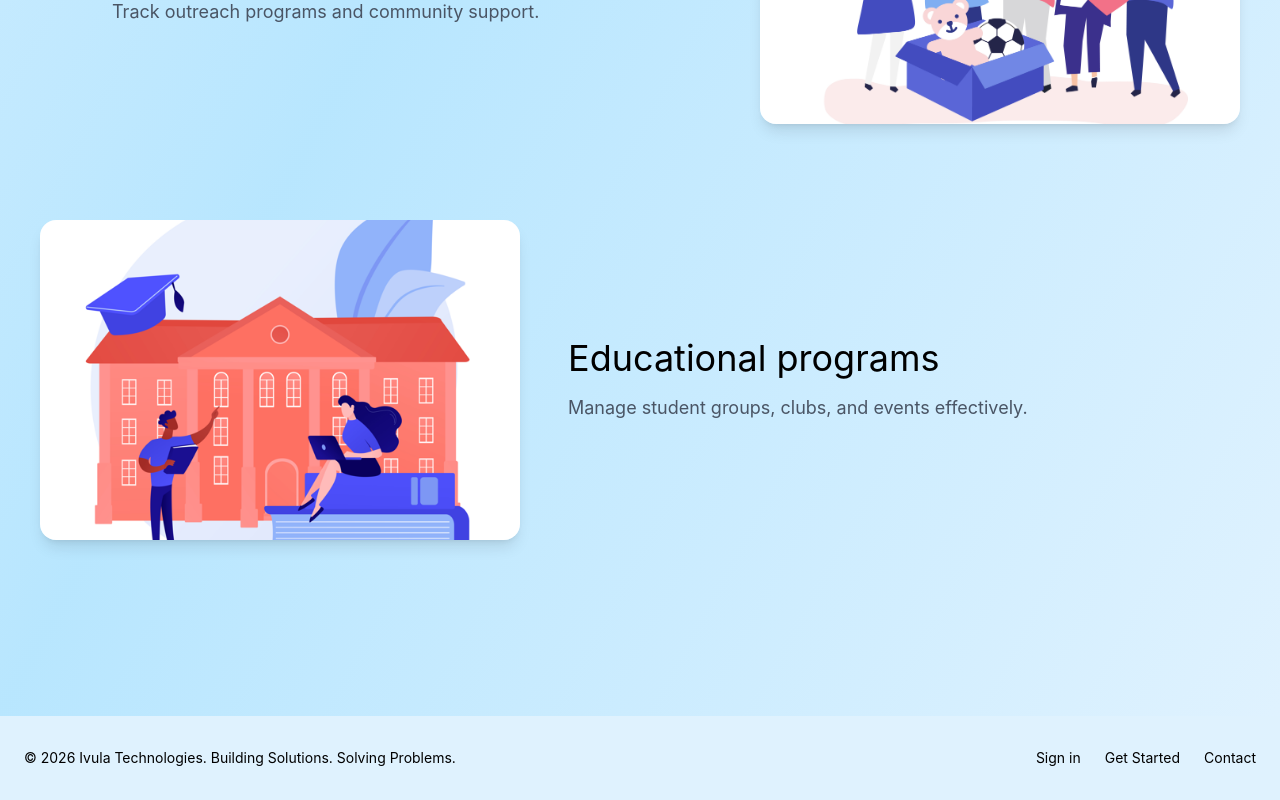
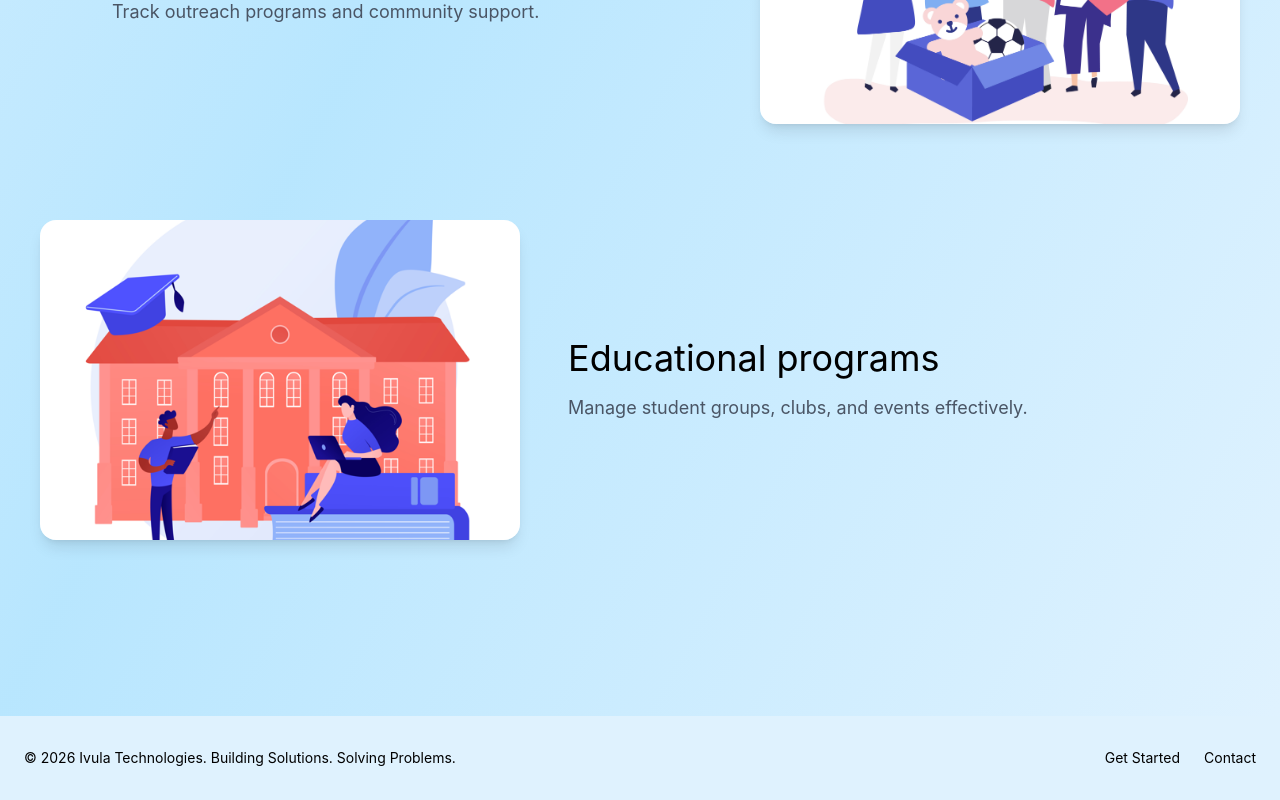
Before and after one commit to Ivula-Technologies/canopy-landingpage, a React (Vite) app: page / in a window 1280 px wide. Shown: the part 4275-5075 px from the top of the page. Built offline with nearby package versions, Linux system fonts and the light colour scheme.

Commit message:
replaced the footer links to working links

```diff
--- a/src/components/Footer.jsx
+++ b/src/components/Footer.jsx
@@ -4,8 +4,7 @@ function Footer(){
       <div className="max-w-7xl mx-auto px-6 flex flex-col sm:flex-row items-center justify-between gap-4 text-sm">
         <p>© 2026 Ivula Technologies. Building Solutions. Solving Problems.</p>
         <div className="flex gap-6">
-          <a href="/login" className="hover:text-sky-700 transition-colors">Sign in</a>
-          <a href="/signup" className="hover:text-sky-700 transition-colors">Get Started</a>
+          <a href="https://canopy.ivulatechnologies.com/"className="hover:text-sky-700 transition-colors">Get Started</a>
           <a href="mailto:hello@ivulatechnologies.com" className="hover:text-sky-700 transition-colors">Contact</a>
         </div>
       </div>
```
